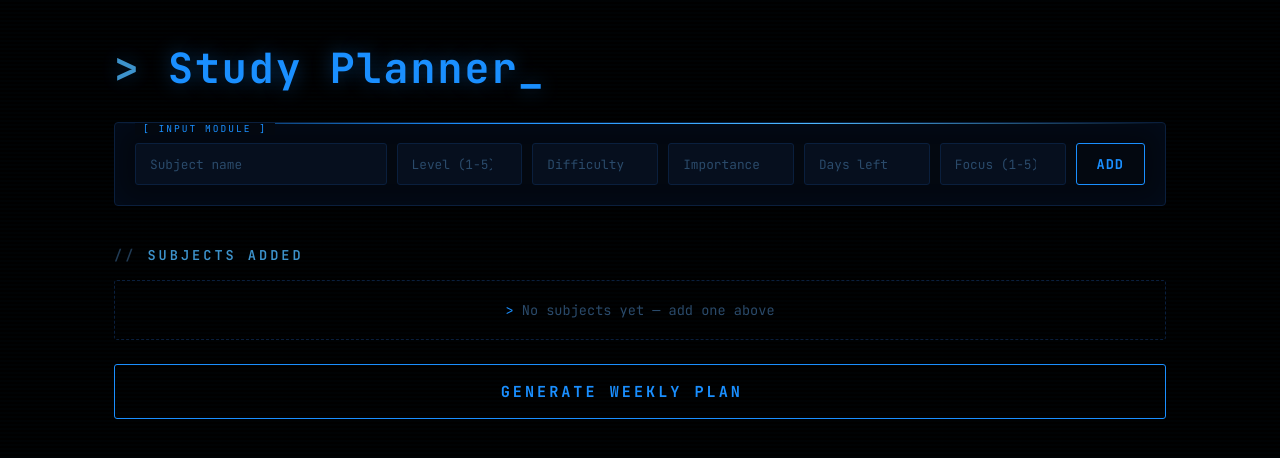
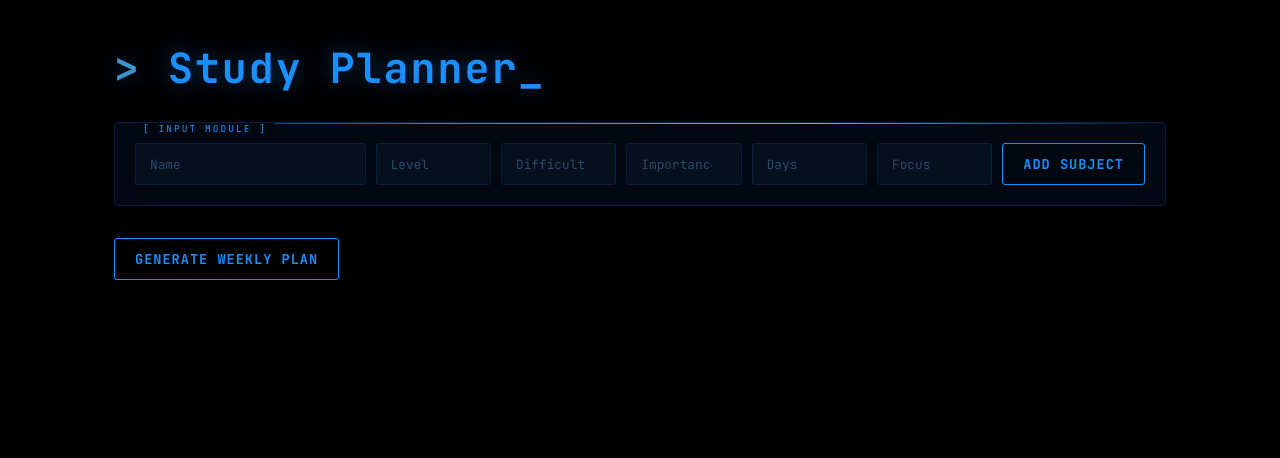
Before and after one commit to basmalamhammed/studying_planner, a React (Vite) app: page / in a window 1280 px wide. Shown: the top 458 px of the page. Built offline with nearby package versions, Linux system fonts and the light colour scheme.

Commit message:
Update frontend App.jsx and add backend requirements.txt

```diff
--- a/src/App.jsx
+++ b/src/App.jsx
@@ -10,22 +10,25 @@ function App() {
   const [focus, setFocus] = useState("");
 
   const [subjects, setSubjects] = useState([]);
-  const [finalTable, setFinalTable] = useState({});
-  const [editIndex, setEditIndex] = useState(null);
+  const [weeklyPlan, setWeeklyPlan] = useState({});
+  const [loading, setLoading] = useState(false);
+  const [error, setError] = useState("");
 
-  const validateInput = (s) => {
-    if (!s.name) return "Needed name of subject";
-    if (s.level <= 0) return "Level should be more than 0";
-    if (s.difficulty <= 0) return "Difficulty should be more than 0";
-    if (s.importance <= 0) return "Importance should be more than 0";
-    if (s.days <= 0) return "Days should be more than 0";
-    if (s.focus <= 0 || s.focus > 5) return "Focus should be between 1 and 5";
+  const backendUrl = "https://studyingplanner-production.up.railway.app";
+
+  const validate = (s) => {
+    if (!s.name) return "Enter subject name";
+    if (s.level < 1 || s.level > 5) return "Level 1-5";
+    if (s.difficulty < 1 || s.difficulty > 5) return "Difficulty 1-5";
+    if (s.importance < 1 || s.importance > 5) return "Importance 1-5";
+    if (s.days < 1) return "Days should be > 0";
+    if (s.focus < 1 || s.focus > 5) return "Focus 1-5";
     return null;
   };
 
   const getPrediction = async (subject) => {
     try {
-      const res = await fetch("http://127.0.0.1:5000/predict", {
+      const res = await fetch(`${backendUrl}/schedule`, {
         method: "POST",
         headers: { "Content-Type": "application/json" },
         body: JSON.stringify({
@@ -33,158 +36,102 @@ function App() {
           difficulty: subject.difficulty,
           importance: subject.importance,
           days_left: subject.days,
-          focus: subject.focus
-        })
+          focus: subject.focus,
+        }),
       });
-      const data = await res.json();
-      return data;
+      if (!res.ok) throw new Error("Failed prediction");
+      return await res.json();
     } catch (err) {
+      console.error(err);
       return null;
     }
   };
 
-  const handleAddOrEdit = async () => {
-    const newSubject = {
+  const addSubject = async () => {
+    const newSub = {
       name,
       level: Number(level),
       difficulty: Number(difficulty),
       importance: Number(importance),
       days: Number(days),
-      focus: Number(focus || 1),
+      focus: Number(focus || 1)
+    };
+    const err = validate(newSub);
+    if (err) return alert(err);
+
+    const prediction = await getPrediction(newSub);
+    if (prediction) Object.assign(newSub, prediction);
+
+    setSubjects([...subjects, newSub]);
+    setName(""); setLevel(""); setDifficulty(""); setImportance(""); setDays(""); setFocus("");
   };
 
-    const error = validateInput(newSubject);
-    if (error) return alert(error);
-
-    const prediction = await getPrediction(newSubject);
-    if (prediction) {
-      newSubject.predicted_hours = prediction.predicted_hours;
-      newSubject.delay_probability = prediction.delay_probability;
-      newSubject.warning = prediction.warning;
-    }
-
-    if (editIndex !== null) {
-      const updated = [...subjects];
-      updated[editIndex] = newSubject;
-      setSubjects(updated);
-      setEditIndex(null);
-    } else {
-      setSubjects([...subjects, newSubject]);
-    }
-
-    setName(""); setLevel(""); setDifficulty("");
-    setImportance(""); setDays(""); setFocus("");
-  };
-
-  const handleEdit = (index) => {
-    const s = subjects[index];
-    setName(s.name); setLevel(s.level); setDifficulty(s.difficulty);
-    setImportance(s.importance); setDays(s.days); setFocus(s.focus);
-    setEditIndex(index);
-  };
-
-  const handleDelete = (index) => {
-    const updated = subjects.filter((_, i) => i !== index);
-    setSubjects(updated);
-  };
-
-  const generateTable = () => {
-    if (subjects.length === 0) return alert("Please add a subject first!");
-
-    fetch("http://127.0.0.1:5000/generate", {
+  const generatePlan = async () => {
+    if (subjects.length === 0) return alert("Add subjects first!");
+    setLoading(true); setError("");
+    try {
+      const res = await fetch(`${backendUrl}/generate`, {
         method: "POST",
         headers: { "Content-Type": "application/json" },
-      body: JSON.stringify(subjects),
-    })
-      .then(res => {
-        if (!res.ok) throw new Error(`HTTP error! status: ${res.status}`);
-        return res.json();
-      })
-      .then(data => {
-        if (!data || Object.keys(data).length === 0) {
-          alert("Please make sure the data is correct!");
-          return;
+        body: JSON.stringify(subjects)
+      });
+      if (!res.ok) throw new Error("Failed to generate plan");
+      const data = await res.json();
+      setWeeklyPlan(data);
+    } catch (err) {
+      setError("Connection error. Make sure backend is running.");
+      console.error(err);
     }
-        setFinalTable(data);
-      })
-      .catch(err => {
-        console.error("Fetch error:", err);
-        alert("Connection error. Make sure Flask is running.");
-      });
+    setLoading(false);
   };
 
   const getColor = (name) => {
-    const colors = [
-      "rgba(0, 100, 200, 0.25)",
-      "rgba(0, 70, 180, 0.25)",
-      "rgba(0, 120, 220, 0.25)",
-      "rgba(0, 55, 160, 0.25)",
-      "rgba(0, 140, 255, 0.2)",
-      "rgba(10, 80, 190, 0.25)"
-    ];
-    let hash = 0;
-    for (let i = 0; i < name.length; i++) hash += name.charCodeAt(i);
-    return colors[hash % colors.length];
+    const colors = ["#a2d5f2","#f2a2a2","#a2f2b5","#f2e2a2","#c3a2f2","#f2c3a2"];
+    return colors[name.split("").reduce((acc,c)=>acc+c.charCodeAt(0),0)%colors.length];
   };
 
   return (
     <div className="App">
       <h1>Study Planner</h1>
-
       <div className="inputs">
-        <input placeholder="Subject name" value={name} onChange={e => setName(e.target.value)} />
-        <input placeholder="Level (1-5)" type="number" value={level} onChange={e => setLevel(e.target.value)} />
-        <input placeholder="Difficulty (1-5)" type="number" value={difficulty} onChange={e => setDifficulty(e.target.value)} />
-        <input placeholder="Importance (1-5)" type="number" value={importance} onChange={e => setImportance(e.target.value)} />
-        <input placeholder="Days left" type="number" value={days} onChange={e => setDays(e.target.value)} />
-        <input placeholder="Focus (1-5)" type="number" value={focus} onChange={e => setFocus(e.target.value)} />
-        <button onClick={handleAddOrEdit}>{editIndex !== null ? "Update" : "Add"}</button>
+        <input placeholder="Name" value={name} onChange={e=>setName(e.target.value)}/>
+        <input type="number" placeholder="Level" value={level} onChange={e=>setLevel(e.target.value)}/>
+        <input type="number" placeholder="Difficulty" value={difficulty} onChange={e=>setDifficulty(e.target.value)}/>
+        <input type="number" placeholder="Importance" value={importance} onChange={e=>setImportance(e.target.value)}/>
+        <input type="number" placeholder="Days" value={days} onChange={e=>setDays(e.target.value)}/>
+        <input type="number" placeholder="Focus" value={focus} onChange={e=>setFocus(e.target.value)}/>
+        <button onClick={addSubject}>Add Subject</button>
       </div>
 
-      <h2>Subjects Added</h2>
-      {subjects.length === 0 ? (
-        <p>No subjects yet — add one above</p>
-      ) : (
-        <ul className="subject-list">
-          {subjects.map((s, i) => (
-            <li key={i} style={{ backgroundColor: getColor(s.name) }}>
-              <span>{s.name} — Focus: {s.focus} — Days: {s.days}</span>
-              {s.predicted_hours && (
-                <span className="prediction">
-                   {s.predicted_hours}h
-                  {s.warning
-                    ? <span className="warning">  {s.delay_probability}% delay risk</span>
-                    : <span className="safe">  {s.delay_probability}% delay risk</span>
-                  }
-                </span>
-              )}
-              <button onClick={() => handleEdit(i)}>Edit</button>
-              <button onClick={() => handleDelete(i)}>Delete</button>
+      {subjects.length > 0 && (
+        <ul>
+          {subjects.map((s,i)=>(
+            <li key={i} style={{backgroundColor:getColor(s.name)}}>
+              {s.name} — {s.predicted_hours}h — {s.delay_probability}% delay
             </li>
           ))}
         </ul>
       )}
 
-      <button className="generate-btn" onClick={generateTable}>Generate Weekly Plan</button>
+      <button onClick={generatePlan}>Generate Weekly Plan</button>
+      {loading && <p>Loading...</p>}
+      {error && <p style={{color:"red"}}>{error}</p>}
 
-      {Object.keys(finalTable).length > 0 && (
-        <>
-          <h2>Weekly Plan</h2>
+      {Object.keys(weeklyPlan).length > 0 && (
         <div className="week-table">
-            {Object.keys(finalTable).map(day => (
-              <div key={day} className="day-column">
+          {Object.entries(weeklyPlan).map(([day, subs])=>(
+            <div key={day}>
               <h3>{day}</h3>
               <ul>
-                  {finalTable[day].map((sub, i) => (
-                    <li key={i} style={{ backgroundColor: getColor(sub.name) }}>
-                      {sub.name}<br />{sub.hours} hrs
+                {subs.map((s,i)=>(
+                  <li key={i} style={{backgroundColor:getColor(s.name)}}>
+                    {s.name} — {s.hours} hrs
                   </li>
                 ))}
               </ul>
             </div>
           ))}
         </div>
-        </>
       )}
     </div>
   );
```
Also changed, not shown: back_end/requirements.txt (added). Lines whose indentation alone changed are shown as unchanged.
